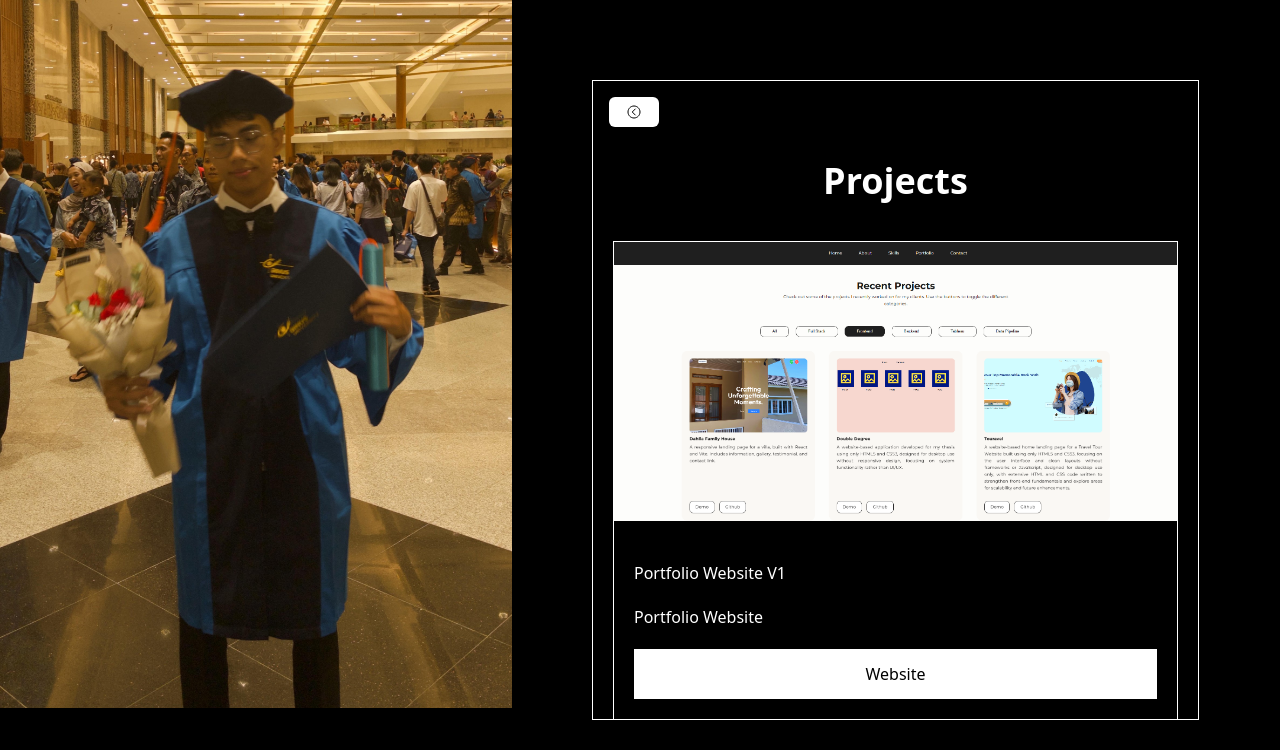
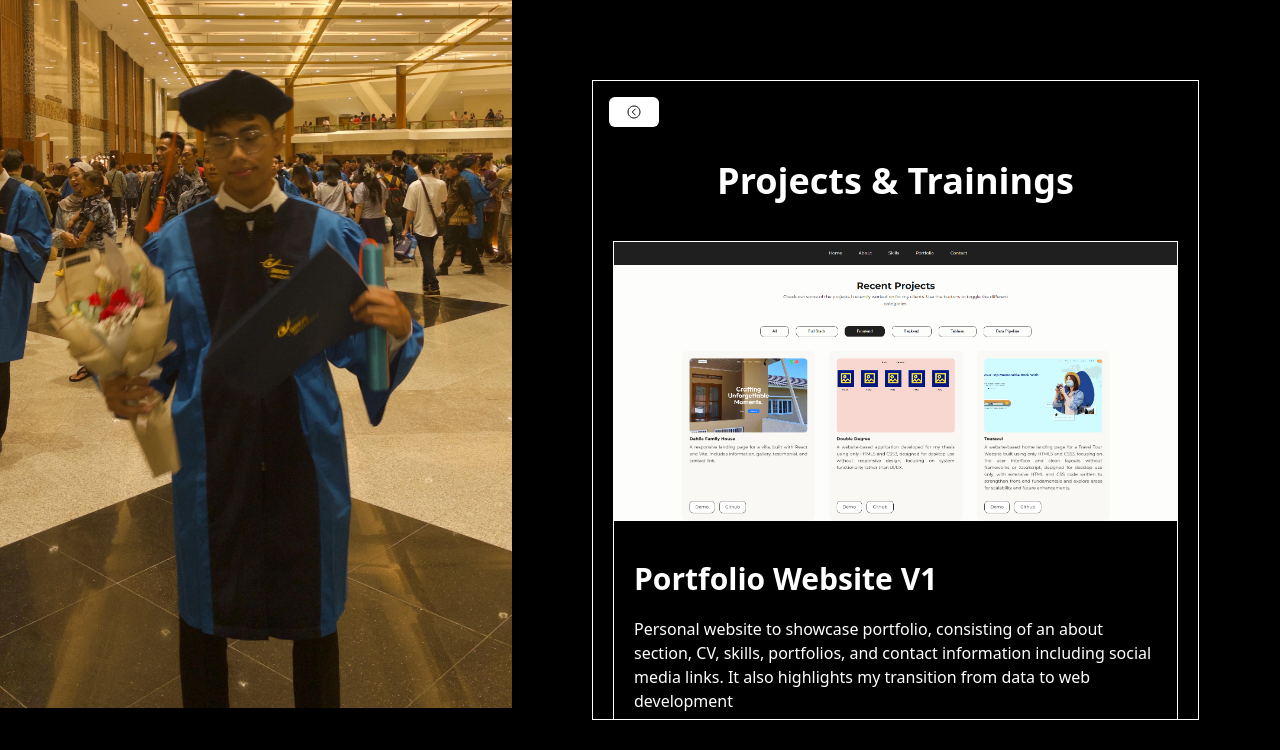
Before and after one commit to Dhorq/new-pf, a React (Vite) app: page /project in a window 1280 px wide. Shown: the top 750 px of the page. Built offline with nearby package versions, Linux system fonts and the light colour scheme.

Commit message:
new update

```diff
--- a/index.html
+++ b/index.html
@@ -3,7 +3,7 @@
 
 <head>
   <meta charset="UTF-8" />
-  <link rel="icon" type="image/png" href="./favicon.png" />
+  <link rel="icon" type="image/png" href="/favicon.png" />
   <meta name="viewport" content="width=device-width, initial-scale=1.0" />
   <title>Dhorq</title>
 </head>
--- a/src/components/ButtonBack.jsx
+++ b/src/components/ButtonBack.jsx
@@ -5,7 +5,7 @@ const Back = () => {
   const navigate = useNavigate();
 
   function handleBack() {
-    navigate(-1);
+    navigate("/");
   }
 
   return (
--- a/src/components/ProjectItem.jsx
+++ b/src/components/ProjectItem.jsx
@@ -1,29 +1,31 @@
-import DFH from "../assets/DFH.png";
-import PFV1 from "../assets/PFV1.png";
+import projectData from "../data/ProjectData";
 
 const ProjectItem = () => {
   return (
     <>
-      <div className="text-white flex flex-col justify-start gap-5 w-[full] border border-white m-5">
-        <div>
-          <img className="object-cover" src={PFV1} alt="Dahlia Family House" />
+      {projectData.map((item) => (
+        <div
+          key={item.id}
+          className="text-white flex flex-col justify-start gap-5 w-[full] border border-white m-5"
+        >
+          <div>
+            <img className="object-cover" src={item.image} alt={item.alt} />
+          </div>
+          <div className="flex flex-col gap-5 p-5">
+            <h3 className="font-bold text-3xl">{item.title}</h3>
+            <p>{item.description}</p>
+            <a
+              className="h-[50px] text-center flex justify-center items-center bg-white text-black font-bold cursor-pointer"
+              href={item.link}
+              {...(item.hasLink
+                ? { target: "_blank", rel: "noopener noreferrer" }
+                : {})}
+            >
+              {item.buttonText}
+            </a>
+          </div>
         </div>
-        <div className="flex flex-col gap-5 p-5">
-          <h3>Portfolio Website V1</h3>
-          <p>Portfolio Website</p>
-          <button className="h-[50px] bg-white text-black">Website</button>
-        </div>
-      </div>
-      <div className="text-white flex flex-col justify-start gap-5 w-[full] border border-white m-5">
-        <div>
-          <img className="object-fill" src={DFH} alt="Dahlia Family House" />
-        </div>
-        <div className="flex flex-col gap-5 p-5">
-          <h3>Dahlia Family House</h3>
-          <p>Landing page for villa</p>
-          <button className="h-[50px] bg-white text-black">Website</button>
-        </div>
-      </div>
+      ))}
     </>
   );
 };
--- /dev/null
+++ b/src/components/ProjectItemV1.jsx
@@ -0,0 +1,75 @@
+import DFH from "../assets/DFH.png";
+import PFV1 from "../assets/PFV1.png";
+import TOURAVEL from "../assets/TOURAVEL.png";
+import DOUBLEDEGREE from "../assets/DOUBLEDEGREE.png";
+
+const ProjectItem = () => {
+  return (
+    <>
+      <div className="text-white flex flex-col justify-start gap-5 w-[full] border border-white m-5">
+        <div>
+          <img className="object-cover" src={PFV1} alt="Dahlia Family House" />
+        </div>
+        <div className="flex flex-col gap-5 p-5">
+          <h3>Portfolio Website V1</h3>
+          <p>Portfolio Website</p>
+          <button className="h-[50px] bg-white text-black">Website</button>
+        </div>
+      </div>
+      <div className="text-white flex flex-col justify-start gap-5 w-[full] border border-white m-5">
+        <div>
+          <img className="object-fill" src={DFH} alt="Dahlia Family House" />
+        </div>
+        <div className="flex flex-col gap-5 p-5">
+          <h3>Dahlia Family House</h3>
+          <p>
+            A responsive landing page for a villa, built with React and Vite.
+            Includes information, gallery, testimonial, and contact link.
+          </p>
+          <button className="h-[50px] bg-white text-black">Website</button>
+        </div>
+      </div>
+      <div className="text-white flex flex-col justify-start gap-5 w-[full] border border-white m-5">
+        <div>
+          <img
+            className="object-fill"
+            src={DOUBLEDEGREE}
+            alt="Dahlia Family House"
+          />
+        </div>
+        <div className="flex flex-col gap-5 p-5">
+          <h3>Double Degree</h3>
+          <p>
+            A website-based application developed for my thesis using only HTML5
+            and CSS3, designed for desktop use without responsive design,
+            focusing on system functionality rather than UI/UX.
+          </p>
+          <button className="h-[50px] bg-white text-black">Website</button>
+        </div>
+      </div>
+      <div className="text-white flex flex-col justify-start gap-5 w-[full] border border-white m-5">
+        <div>
+          <img
+            className="object-fill"
+            src={TOURAVEL}
+            alt="Dahlia Family House"
+          />
+        </div>
+        <div className="flex flex-col gap-5 p-5">
+          <h3>Touravel</h3>
+          <p>
+            A website-based home landing page for a Travel Tour Website built
+            using only HTML5 and CSS3, focusing on the user interface and clean
+            layouts without frameworks or JavaScript, designed for desktop use
+            only, with extensive HTML and CSS code written to strengthen
+            front-end fundamentals and explore areas for scalability and future
+            enhancements.
+          </p>
+          <button className="h-[50px] bg-white text-black">Website</button>
+        </div>
+      </div>
+    </>
+  );
+};
+
+export default ProjectItem;
--- /dev/null
+++ b/src/data/projectData.js
@@ -0,0 +1,53 @@
+import DFH from "../assets/DFH.png";
+import PFV1 from "../assets/PFV1.png";
+import TOURAVEL from "../assets/TOURAVEL.png";
+import DOUBLEDEGREE from "../assets/DOUBLEDEGREE.png";
+
+const projectData = [
+  {
+    id: 1,
+    title: "Portfolio Website V1",
+    description:
+      "Personal website to showcase portfolio, consisting of an about section, CV, skills, portfolios, and contact information including social media links. It also highlights my transition from data to web development",
+    image: PFV1,
+    alt: "Portfolio Website V1",
+    buttonText: "Website",
+    link: "https://portfolio-ridho-six.vercel.app/",
+    hasLink: true,
+  },
+  {
+    id: 2,
+    title: "Dahlia Family House",
+    description:
+      "A responsive landing page for a villa, built with React and Vite. Includes information, gallery, testimonial, and contact link.",
+    image: DFH,
+    alt: "Dahlia Family House",
+    buttonText: "Website",
+    link: "https://dahliafamilyhouse.com/",
+    hasLink: true,
+  },
+  {
+    id: 3,
+    title: "Double Degree",
+    description:
+      "A website-based application developed for my thesis using only HTML5 and CSS3, designed for desktop use without responsive design, focusing on system functionality rather than UI/UX.",
+    image: DOUBLEDEGREE,
+    alt: "Double Degree",
+    buttonText: "Website",
+    link: "#",
+    hasLink: false,
+  },
+  {
+    id: 4,
+    title: "Touravel",
+    description:
+      "A website-based home landing page for a Travel Tour Website built using only HTML5 and CSS3, focusing on the user interface and clean layouts without frameworks or JavaScript, designed for desktop use only, with extensive HTML and CSS code written to strengthen front-end fundamentals and explore areas for scalability and future enhancements.",
+    image: TOURAVEL,
+    alt: "Touravel",
+    buttonText: "Website",
+    link: "#",
+    hasLink: false,
+  },
+];
+
+export default projectData;
--- a/src/pages/About.jsx
+++ b/src/pages/About.jsx
@@ -59,7 +59,7 @@ const About = () => {
       </div>
 
       {/* DESKTOP*/}
-      <div className="hidden md:block">
+      <div className="hidden sm:block">
         <div className="grid grid-cols-5 bg-black">
           <div className="col-span-2 max-h-full">
             <img
--- a/src/pages/Home.jsx
+++ b/src/pages/Home.jsx
@@ -92,13 +92,13 @@ const Home = () => {
                   Projects
                 </Link>
                 <a
-                  className="px-5 py-2 w-[150px] bg-green-500 text-black font-bold text-center rounded transition-transform duration-200 hover:scale-110"
+                  className="px-5 py-2 w-[150px] bg-white text-black font-bold text-center transition-transform duration-200 hover:scale-110"
                   href=""
                 >
                   Contact Me
                 </a>
                 <a
-                  className="px-5 py-2 w-[150px] bg-amber-300 text-black font-bold rounded transition-transform duration-200 hover:scale-110"
+                  className="px-5 py-2 w-[150px] bg-white text-black font-bold transition-transform duration-200 hover:scale-110"
                   href=""
                 >
                   Download CV
--- a/src/pages/Project.jsx
+++ b/src/pages/Project.jsx
@@ -9,7 +9,7 @@ const Home = () => {
       <div className="block bg-black md:hidden">
         <div className="flex flex-col justify-start items-center border bg-black border-white h-screen gap-5 relative text-white overflow-auto custom-scroll py-20">
           <ButtonBack />
-          <h2 className="font-black text-4xl">Projects</h2>
+          <h2 className="font-black text-4xl">Projects & Trainings</h2>
           <ProjectItem />
         </div>
       </div>
@@ -26,7 +26,7 @@ const Home = () => {
           <div className="col-start-3 col-span-3 text-left h-screen border-black border-r p-20 ">
             <div className="flex flex-col justify-start items-center border bg-black border-white h-full gap-5 text-white relative overflow-auto custom-scroll py-20">
               <ButtonBack />
-              <h2 className="font-black text-4xl">Projects</h2>
+              <h2 className="font-black text-4xl">Projects & Trainings</h2>
               <ProjectItem />
             </div>
           </div>
--- a/src/tailwind.css
+++ b/src/tailwind.css
@@ -10,6 +10,23 @@
     }
     60% {
       width: 21ch;
+    }
+    100% {
+      width: 0ch;
+    }
+  }
+}
+
+@media (max-width: 640px) {
+  @keyframes typing {
+    0% {
+      width: 0ch;
+    }
+    40% {
+      width: 14ch;
+    }
+    60% {
+      width: 14ch;
     }
     100% {
       width: 0ch;
```
Also changed, not shown: src/components/RightColumn.jsx (+5 -5 lines), src/assets/DOUBLEDEGREE.png (added), src/assets/TOURAVEL.png (added).
